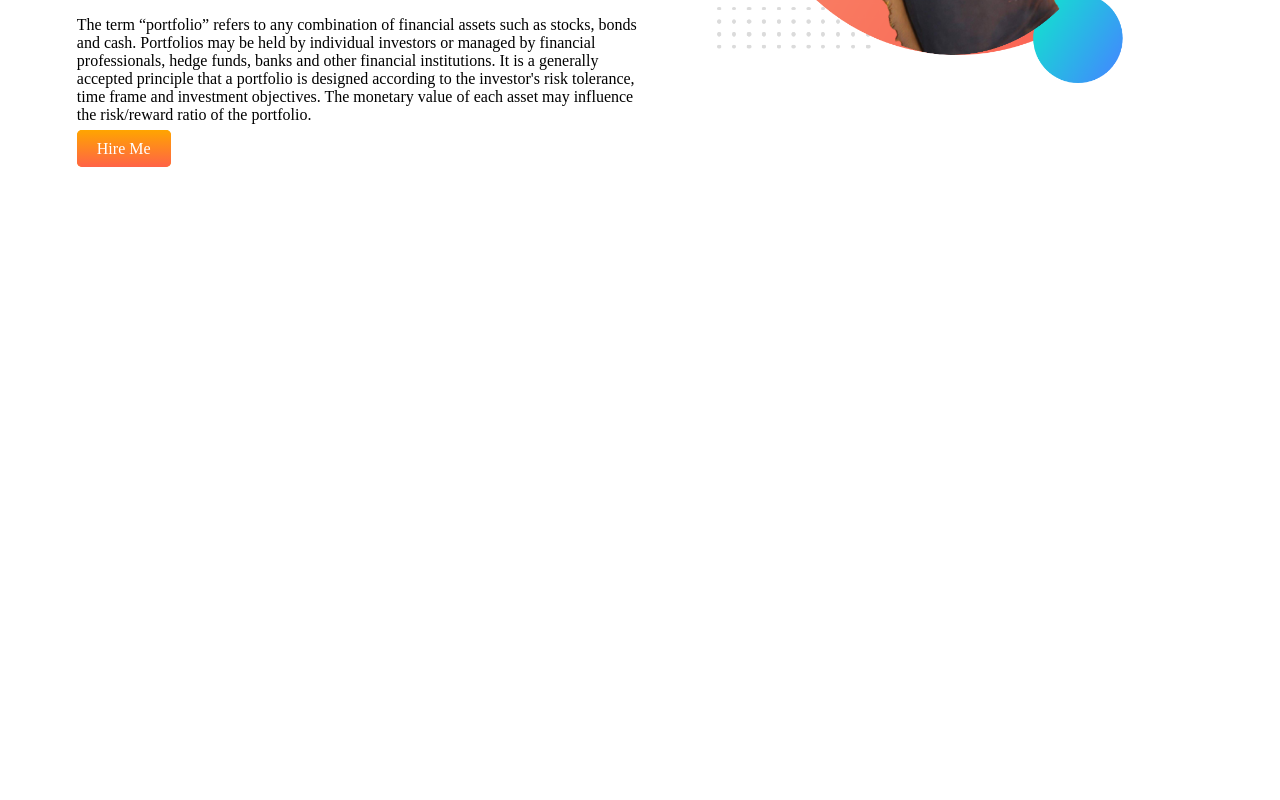
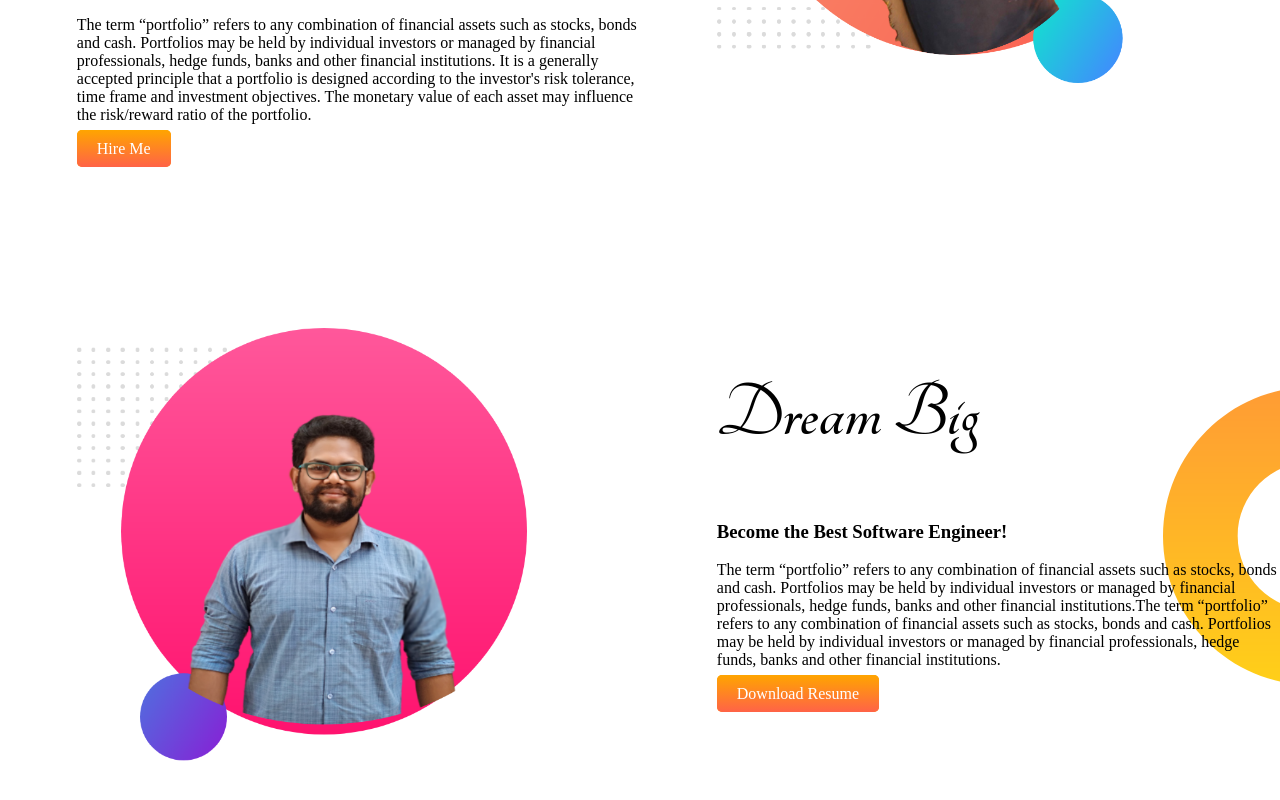
Before and after one commit to pokhbis/portfolio, a plain HTML site: page index.html in a window 1280 px wide. Shown: the part 384-1184 px from the top of the page. Before the commit the page ends 800 px from the top, so only its background shows below. Drawn offline with Linux system fonts and the light colour scheme.

Commit message:
mid-section added

```diff
--- a/index.html
+++ b/index.html
@@ -37,6 +37,29 @@
         </div>
 
     </section>
+    <section class="mid-section">
+        <div class="half-width">
+            <img src="photos/my-bg2.png">
+
+
+        </div>
+        <div class="half-width">
+            <h1>Dream Big</h1>
+            <h3>Become the Best Software Engineer!</h3>
+            <p>The term “portfolio” refers to any combination of financial assets such as stocks, bonds and cash.
+                Portfolios
+                may be held by individual investors or managed by financial professionals, hedge funds, banks and other
+                financial institutions.The term “portfolio” refers to any combination of financial assets such as
+                stocks, bonds and cash.
+                Portfolios
+                may be held by individual investors or managed by financial professionals, hedge funds, banks and other
+                financial institutions.</p>
+            <a class="link-button" target="_blank" href="https://www.youtube.com/">Download Resume</a>
+
+        </div>
+
+    </section>
+
 </body>
 
 </html>
--- a/style.css
+++ b/style.css
@@ -9,6 +9,7 @@ h1
 section
 {
     display: flex;
+    margin-bottom: 150px;
 }
 .half-width
 {
@@ -37,3 +38,9 @@ margin-top: 20px;
 body{
     margin: 0;
 }
+.mid-section{
+    background-image: url(images/dream-bg.png);
+    background-repeat: no-repeat;
+    background-position: right;
+
+}
```
